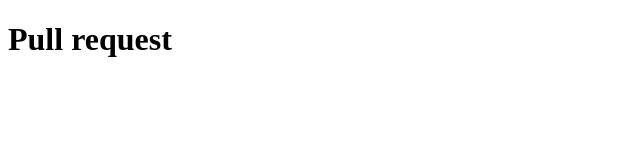
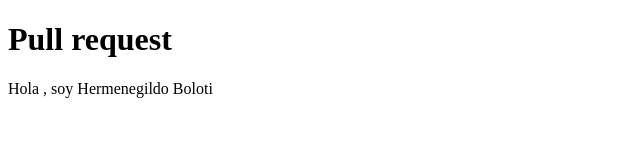
Before and after one commit to mari709/colaboradores, a plain HTML site: page index.html in a window 1280 px wide. Shown: the whole page, without its empty margins (0-640 px from the left). Drawn offline with Linux system fonts and the light colour scheme.

Commit message:
Update index.html
Este es mi primer commit en este proyecto

```diff
--- a/index.html
+++ b/index.html
@@ -9,6 +9,7 @@
 
 <body>
     <h1>Pull request</h1>
+    <p>Hola , soy Hermenegildo Boloti</p>
 </body>
 
 </html>
```
